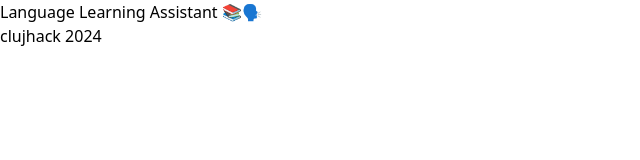
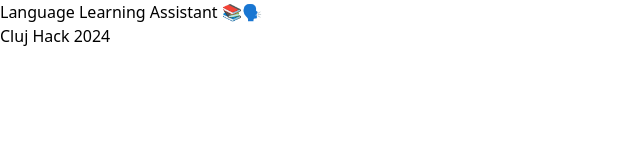
Before and after one commit to den012/clujHack, a React (Vite) app: page / in a window 1280 px wide. Shown: the top 160 px of the page, without its empty margins (0-640 px from the left). Built offline with nearby package versions, Linux system fonts and the light colour scheme.

Commit message:
<p> design

```diff
--- a/src/App.jsx
+++ b/src/App.jsx
@@ -2,9 +2,9 @@ import React from 'react';
 
 const App = () => {
   return (
-    <div className="bg-gray-100 h-screen flex items-center justify-center">
+    <div className="bg-gray-100 h-screen flex flex-col items-center justify-center">
       <h1 className="color-blue-500 text-5xl">Language Learning Assistant 📚🗣️</h1>
-      <p>clujhack 2024</p>
+      <p className="color-gray-300 text-4xl mt-4">Cluj Hack 2024</p>
     </div>
   )
 }
```
